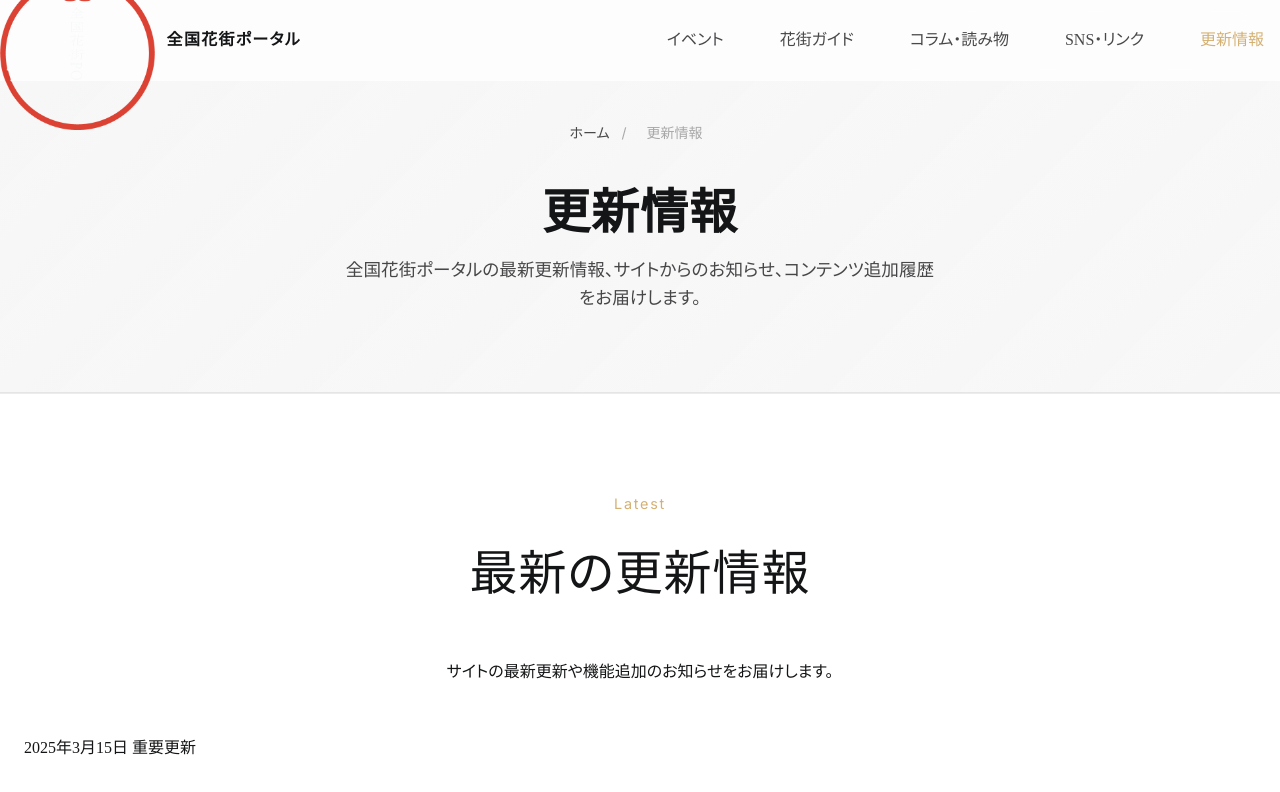
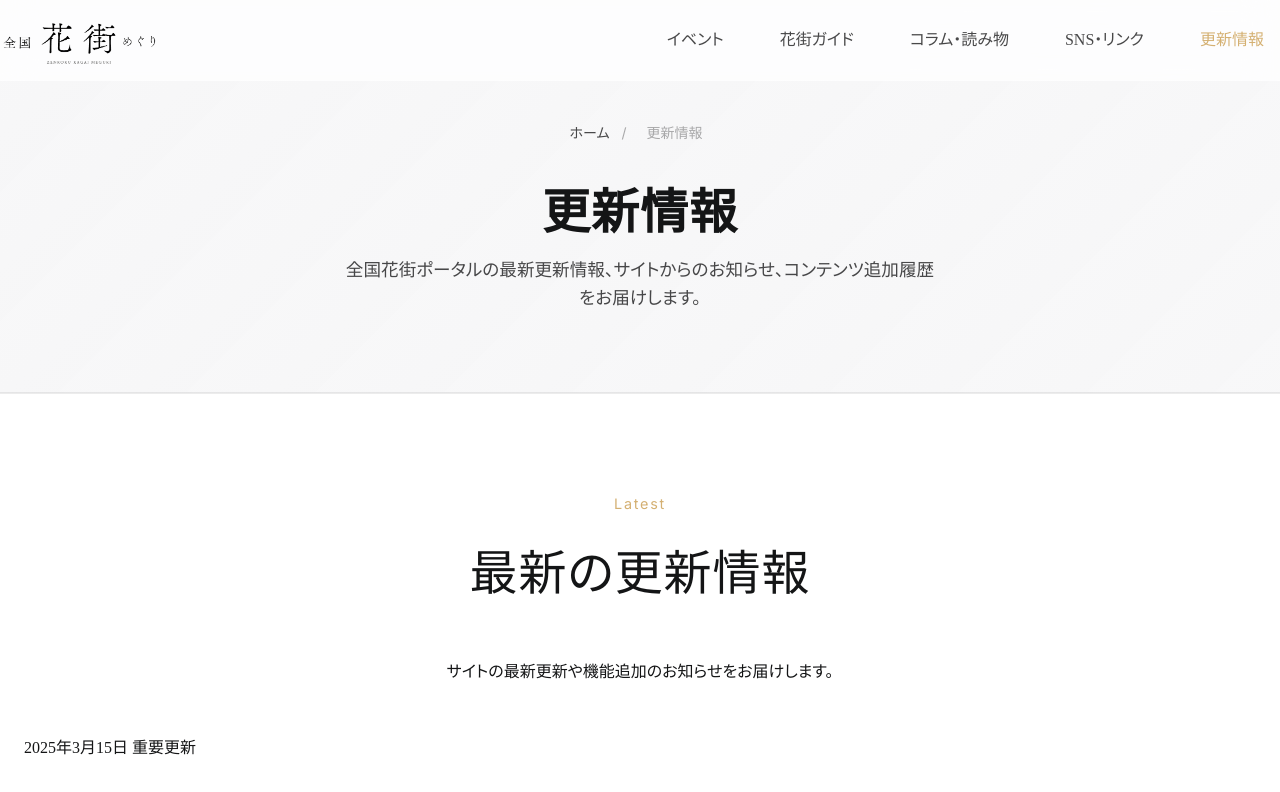
Before and after one commit to dottapper/kagai-Portal, an Eleventy site: page pages/updates.html in a window 1280 px wide. Shown: the top 792 px of the page. Built offline with nearby package versions, Linux system fonts and the light colour scheme; Eleventy itself is replaced by a stand-in of ours; files that its build step writes are made by us from their sources; files whose address does not match are found by name.

Commit message:
Update multiple files including header, styles, and pages

```diff
--- a/_includes/header.njk
+++ b/_includes/header.njk
@@ -1,7 +1,7 @@
 <header class="site-header" id="siteHeader">
   <div class="container header__inner">
     <a class="brand" href="{{ site.paths.root }}">
-      <img class="brand__mark" src="{{ site.paths.assets }}logo.svg" alt="花街ロゴ" loading="lazy" decoding="async" />
+      <img class="brand__mark" src="{{ site.paths.assets }}kagailogo_yoko.png" alt="全国花街めぐり" loading="lazy" decoding="async" />
     </a>
 
     <div class="header-tools">
--- a/css/styles.css
+++ b/css/styles.css
@@ -27,7 +27,7 @@
 /* Header */
 .site-header{position:fixed;inset:0 0 auto 0;background:rgba(14,14,15,.75);backdrop-filter:blur(16px) saturate(160%);border-bottom:1px solid rgba(255,255,255,.06);z-index:1000;transition:transform var(--t)}
 [data-theme="light"] .site-header{background:rgba(255,255,255,.74)}
-.header__inner{display:flex;align-items:center;justify-content:space-between;gap:var(--s-6);padding:var(--s-3) 0;height:80px}.brand{display:flex;align-items:center;gap:var(--s-3)}.brand__mark{height:180px;width:auto;object-fit:contain;position:relative;z-index:10}.brand__type{font-family:var(--serif);font-weight:600;letter-spacing:.08em}.nav-toggle{display:none;flex-direction:column;gap:6px;background:none;border:none;padding:var(--s-2);cursor:pointer}.nav-toggle span{width:24px;height:2px;background:var(--text);border-radius:2px;transition:var(--t)}.global-nav{display:flex;align-items:center;gap:var(--s-8)}.nav-list{display:flex;align-items:center;gap:var(--s-6);list-style:none}.nav-link{color:var(--text-dim);padding:var(--s-3) var(--s-4);border-radius:var(--r-sm);position:relative;font-size:1rem;font-weight:500}.nav-link:hover{color:var(--text)}/* 古いメガメニューコードは削除済み - 先祖返り防止のためコメントアウトも削除 */.header-search{position:relative}.search__input{width:260px;background:var(--bg-surface);border:1px solid var(--line);color:var(--text);padding:.7rem 1rem;border-radius:var(--r-sm)}
+.header__inner{display:flex;align-items:center;justify-content:space-between;gap:var(--s-6);padding:var(--s-3) 0;height:80px}.brand{display:flex;align-items:center;gap:var(--s-3)}.brand__mark{height:50px;width:auto;object-fit:contain;position:relative;z-index:10}.brand__type{font-family:var(--serif);font-weight:600;letter-spacing:.08em}.nav-toggle{display:none;flex-direction:column;gap:6px;background:none;border:none;padding:var(--s-2);cursor:pointer}.nav-toggle span{width:24px;height:2px;background:var(--text);border-radius:2px;transition:var(--t)}.global-nav{display:flex;align-items:center;gap:var(--s-8)}.nav-list{display:flex;align-items:center;gap:var(--s-6);list-style:none}.nav-link{color:var(--text-dim);padding:var(--s-3) var(--s-4);border-radius:var(--r-sm);position:relative;font-size:1rem;font-weight:500}.nav-link:hover{color:var(--text)}/* 古いメガメニューコードは削除済み - 先祖返り防止のためコメントアウトも削除 */.header-search{position:relative}.search__input{width:260px;background:var(--bg-surface);border:1px solid var(--line);color:var(--text);padding:.7rem 1rem;border-radius:var(--r-sm)}
 /* メガメニューは完全に削除済み - シンプルなナビゲーションのみ使用 */
 /* Hero */
 .hero{position:relative;min-height:100vh;display:grid;align-items:center;overflow:hidden}.hero__bg{position:absolute;inset:0;z-index:1}.hero__video{width:100%;height:100%;object-fit:cover;opacity:.45;filter:brightness(.65) contrast(1.1)}.hero__overlay{position:absolute;inset:0;background:radial-gradient(60% 60% at 50% 30%,rgba(212,176,114,.1),transparent 60%),linear-gradient(180deg,rgba(14,14,15,0) 0%,rgba(14,14,15,.8) 100%)}.hero__content{position:relative;z-index:2}.hero__stack{max-width:880px;padding:var(--s-24) 0 var(--s-16);display:flex;flex-direction:column;align-items:center;gap:var(--s-8)}
--- a/pages/updates.html
+++ b/pages/updates.html
@@ -30,8 +30,7 @@
   <header class="site-header" id="siteHeader">
     <div class="container header__inner">
       <a class="brand" href="../index.html">
-        <img class="brand__mark" src="../assets/logo.png" alt="花街ロゴ" loading="lazy" decoding="async" />
-        <span class="brand__type">全国花街ポータル</span>
+        <img class="brand__mark" src="../assets/kagailogo_yoko.png" alt="全国花街めぐり" loading="lazy" decoding="async" />
       </a>
 
       <div class="header-tools">
@@ -272,7 +271,7 @@
       <div class="footer__inner">
         <div class="footer__brand">
           <a class="footer__logo" href="../index.html">
-            <img src="../assets/logo.png" alt="全国花街ポータル ロゴ" loading="lazy" decoding="async" />
+            <img src="../assets/kagailogo_yoko.png" alt="全国花街ポータル ロゴ" loading="lazy" decoding="async" />
             <span class="footer__brand-text">全国花街ポータル</span>
           </a>
           <p class="footer__desc">日本の伝統文化である花街・芸者文化の正しい理解と継承を支えるポータルです。</p>
```
Also changed, not shown: pages/event-detail.html (+1 -2 lines), pages/kagai-detail.html (+2 -3 lines), pages/monthly-events.html (+1 -2 lines), pages/sns-links.html (+2 -3 lines), pages/columns.html, pages/events.html, pages/guide.html.
